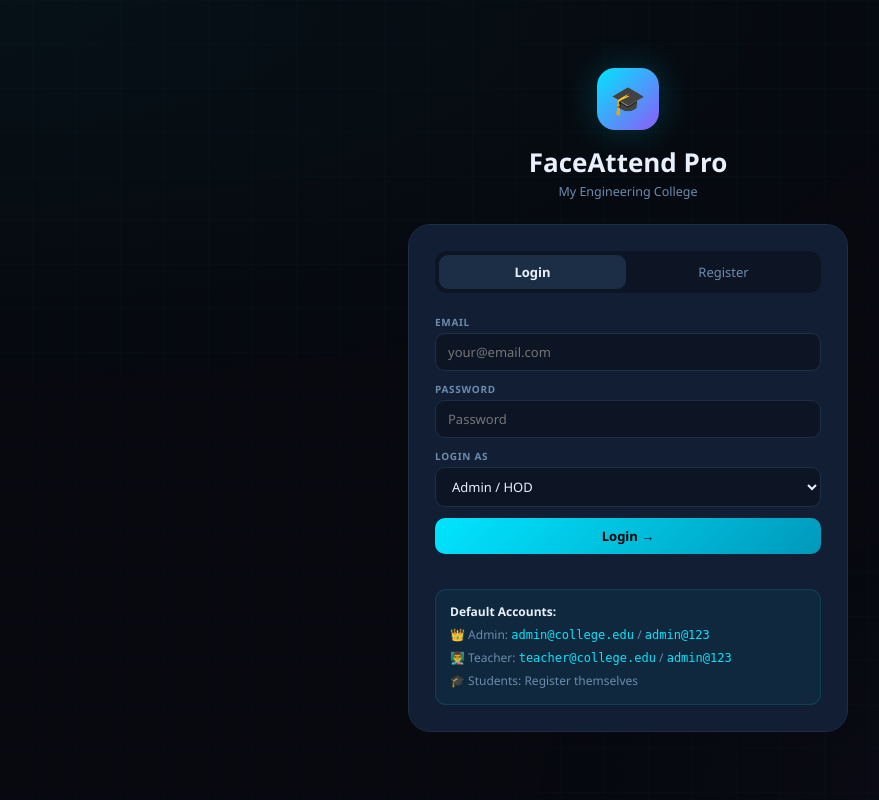
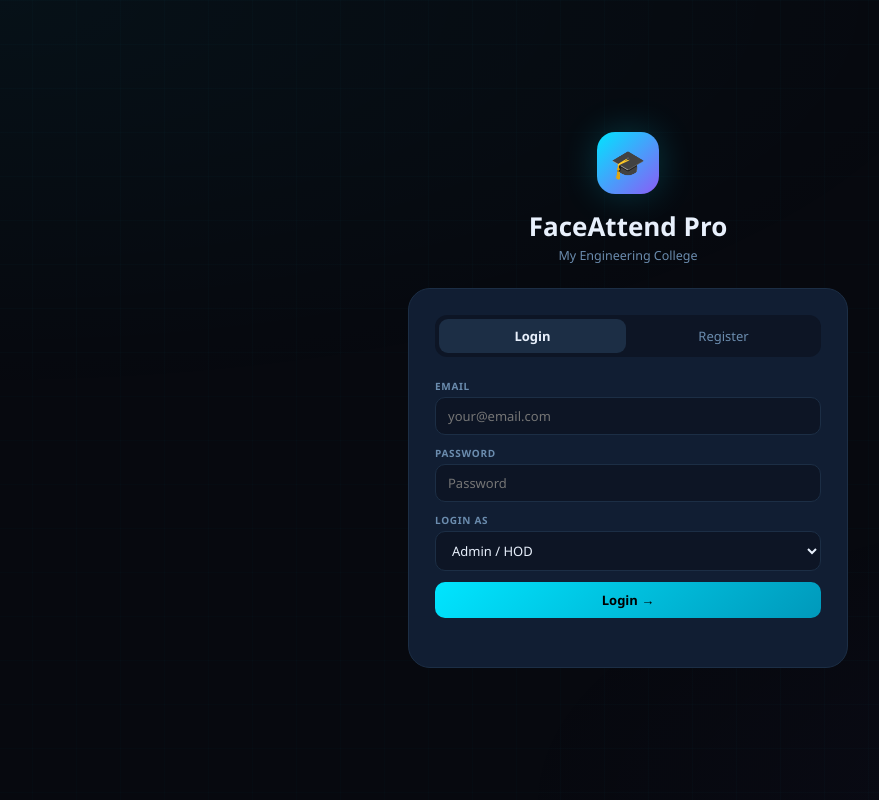
Before and after one commit to ManthanBytes/faceattend-pro, a Flask app: page / in a window 1280 px wide. Shown: the whole page, without its empty margins (12-891 px from the left). Run offline with Flask 3, Linux system fonts and the light colour scheme; data comes from the database, SQL or seed files in the repository.

Commit message:
Update index.html

```diff
--- a/FaceAttend_v8/templates/index.html
+++ b/FaceAttend_v8/templates/index.html
@@ -232,13 +232,6 @@ tr:last-child td{border-bottom:none}
         <div class="fg"><label class="fl">Login As</label><select id="lR"><option value="admin">Admin / HOD</option><option value="teacher">Teacher</option><option value="student">Student</option></select></div>
         <button class="btn btn-p btn-w" id="loginBtn" onclick="doLogin()">Login →</button>
         <div class="err" id="lErr"></div>
-        <div style="margin-top:12px;padding:11px 14px;background:rgba(0,229,255,.05);border:1px solid rgba(0,229,255,.12);border-radius:11px;font-size:12px;color:var(--t2);line-height:1.9">
-          <strong style="color:var(--t1)">Default Accounts:</strong><br>
-          👑 Admin: <code style="color:var(--a1)">admin@college.edu</code> / <code style="color:var(--a1)">admin@123</code><br>
-          👨‍🏫 Teacher: <code style="color:var(--a1)">teacher@college.edu</code> / <code style="color:var(--a1)">admin@123</code><br>
-          🎓 Students: Register themselves
-        </div>
-
       </div>
       <div id="regF" style="display:none">
         <div class="al al-b" style="font-size:12px">✨ After registration, enroll your face immediately!</div>
```
